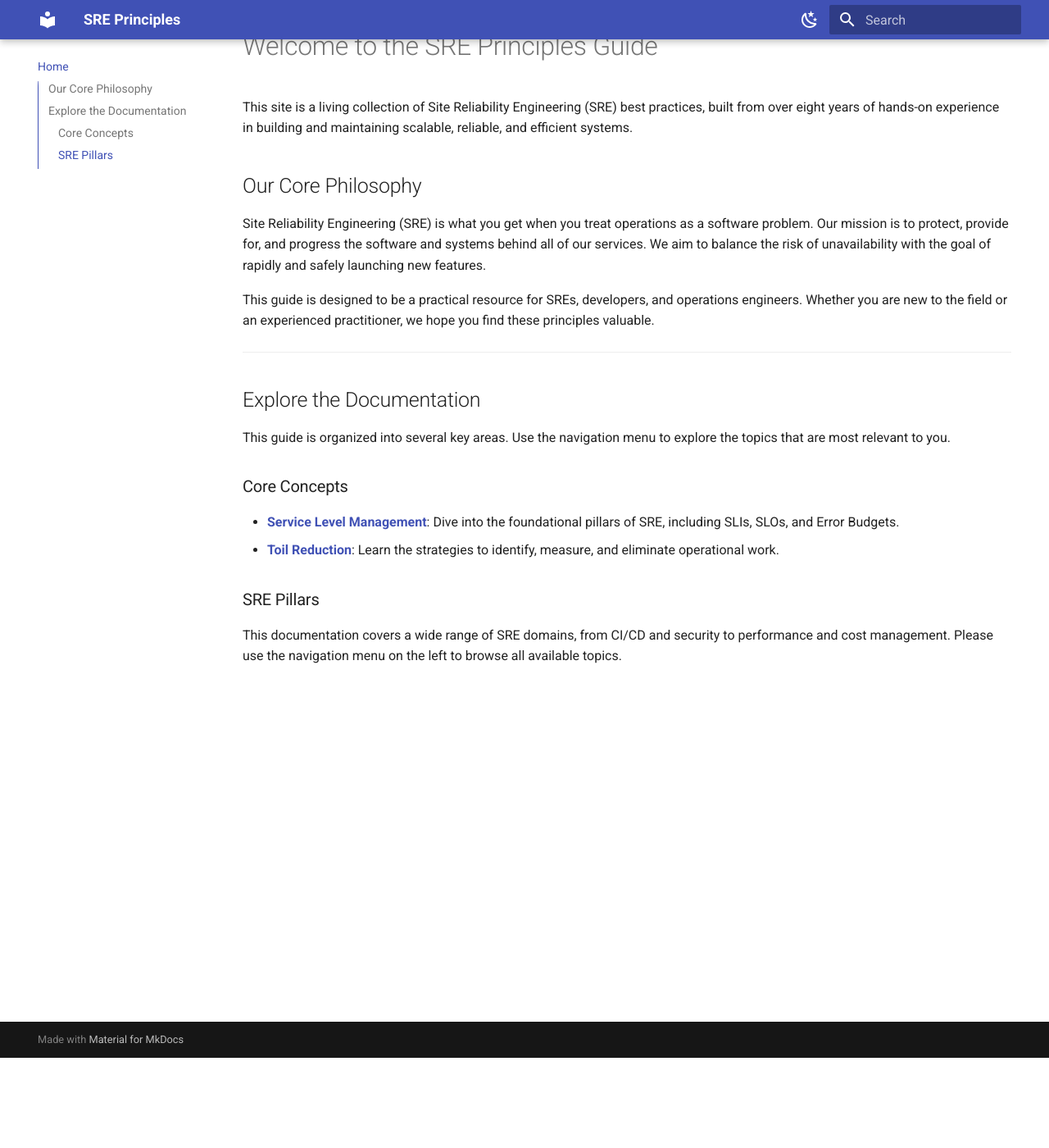
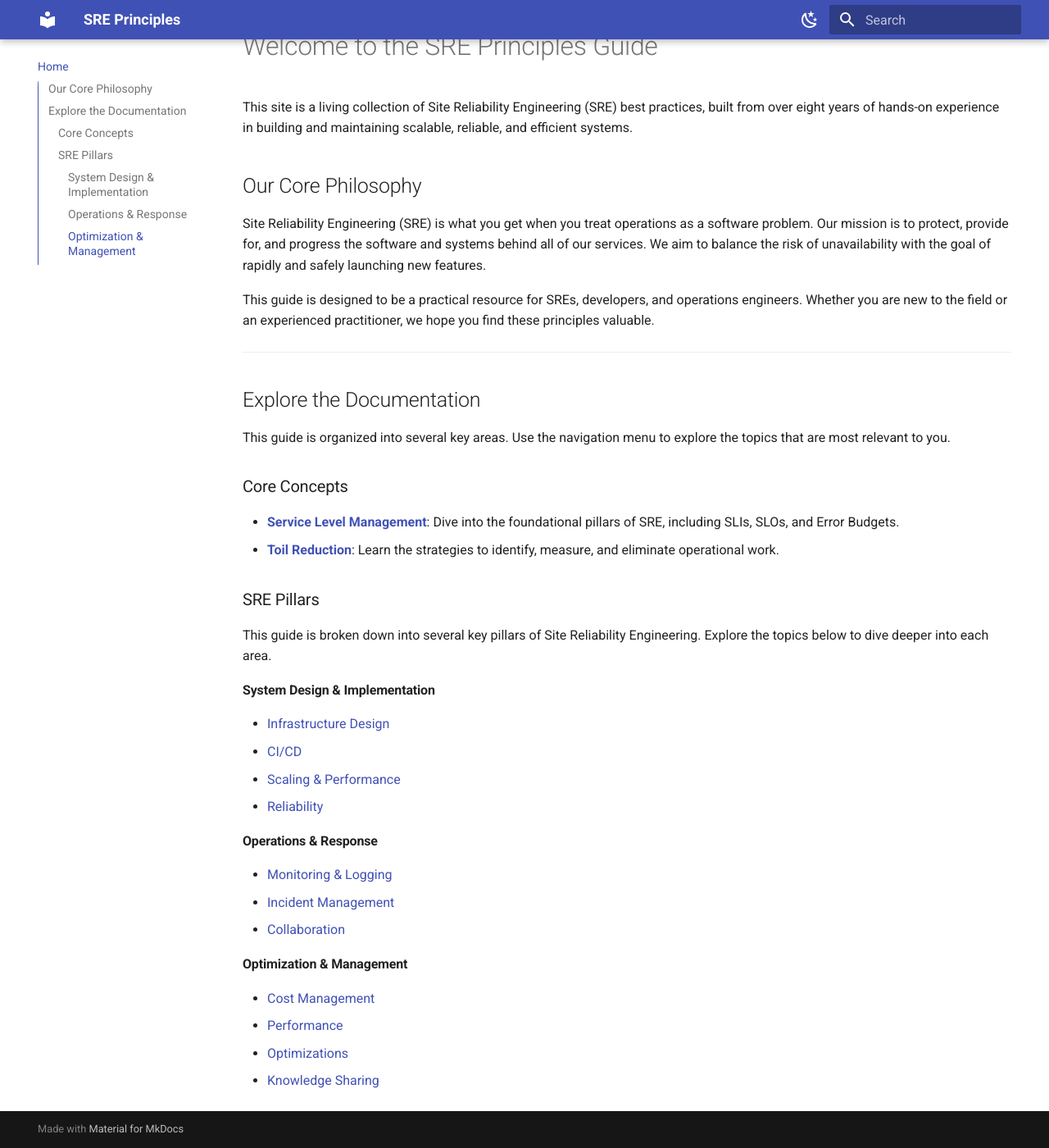
Before and after one commit to c0desta/sre-principles, an MkDocs documentation site: the page built from docs/index.md, in a window 1280 px wide and 1400 px high, scrolled down 110 px. Shown: the whole window at 82% size. Built offline with MkDocs 1.6.1 and Material for MkDocs 9.7.7, drawn with Linux system fonts in a browser that asks for light colours.

Commit message:
update index with more links

```diff
--- a/docs/index.md
+++ b/docs/index.md
@@ -21,4 +21,21 @@ This guide is organized into several key areas. Use the navigation menu to explo
 
 ### SRE Pillars
 
-This documentation covers a wide range of SRE domains, from CI/CD and security to performance and cost management. Please use the navigation menu on the left to browse all available topics.
+This guide is broken down into several key pillars of Site Reliability Engineering. Explore the topics below to dive deeper into each area.
+
+#### System Design & Implementation
+- [Infrastructure Design](./infra-design.md)
+- [CI/CD](./ci-cd.md)
+- [Scaling & Performance](./scaling.md)
+- [Reliability](./reliability.md)
+
+#### Operations & Response
+- [Monitoring & Logging](./monitoring-logging.md)
+- [Incident Management](./incident-mgt.md)
+- [Collaboration](./collab.md)
+
+#### Optimization & Management
+- [Cost Management](./cost-mgt.md)
+- [Performance](./performance.md)
+- [Optimizations](./optimizations.md)
+- [Knowledge Sharing](./knowledge-base.md)
```
